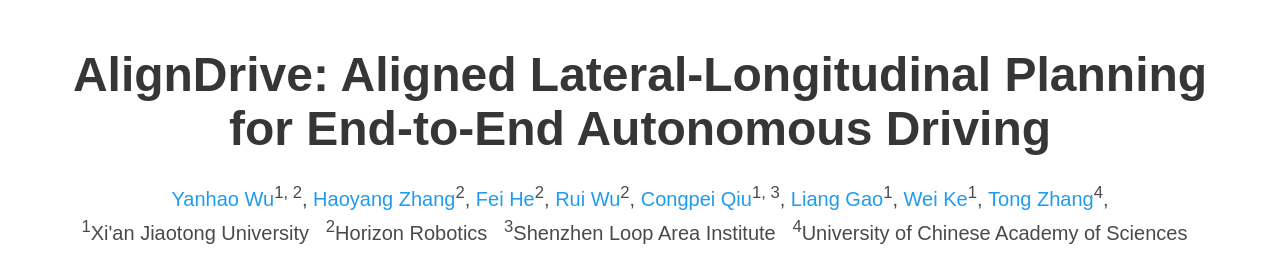
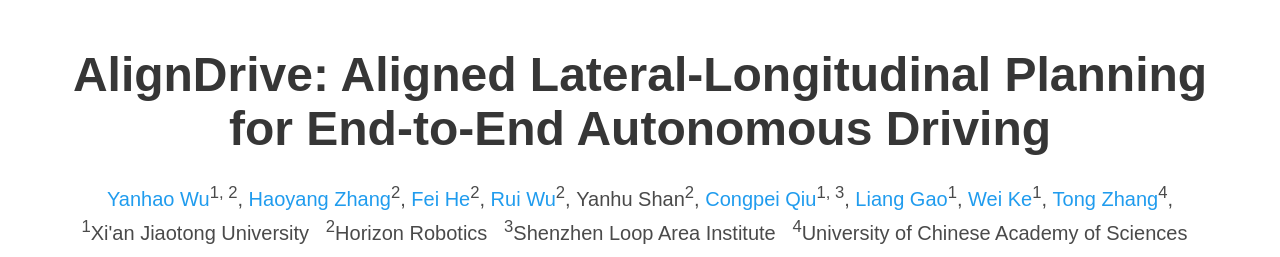
Before and after one commit to YanhaoWu/YanhaoWu.github.io, a plain HTML site: page AlignDrive/index.html in a window 1280 px wide. Shown: the top 257 px of the page. Drawn offline with nearby package versions, Linux system fonts and the light colour scheme; some packages are replaced by stand-ins of ours; some icons are missing; a web font is replaced by a local one.

Commit message:
Add Yanhu Shan to AlignDrive project authors

```diff
--- a/AlignDrive/index.html
+++ b/AlignDrive/index.html
@@ -110,6 +110,9 @@
               </span>
               <span class="author-block">
                 <a href="https://scholar.google.com.hk/citations?user=Z_ZkkbEAAAAJ&hl=zh-CN&oi=ao/">Rui Wu</a><sup>2</sup>,
+              </span>
+              <span class="author-block">
+                Yanhu Shan<sup>2</sup>,
               </span>
                 <span class="author-block">
                 <a href="https://congpeiqiu.github.io/">Congpei Qiu</a><sup>1, 3</sup>,
```
